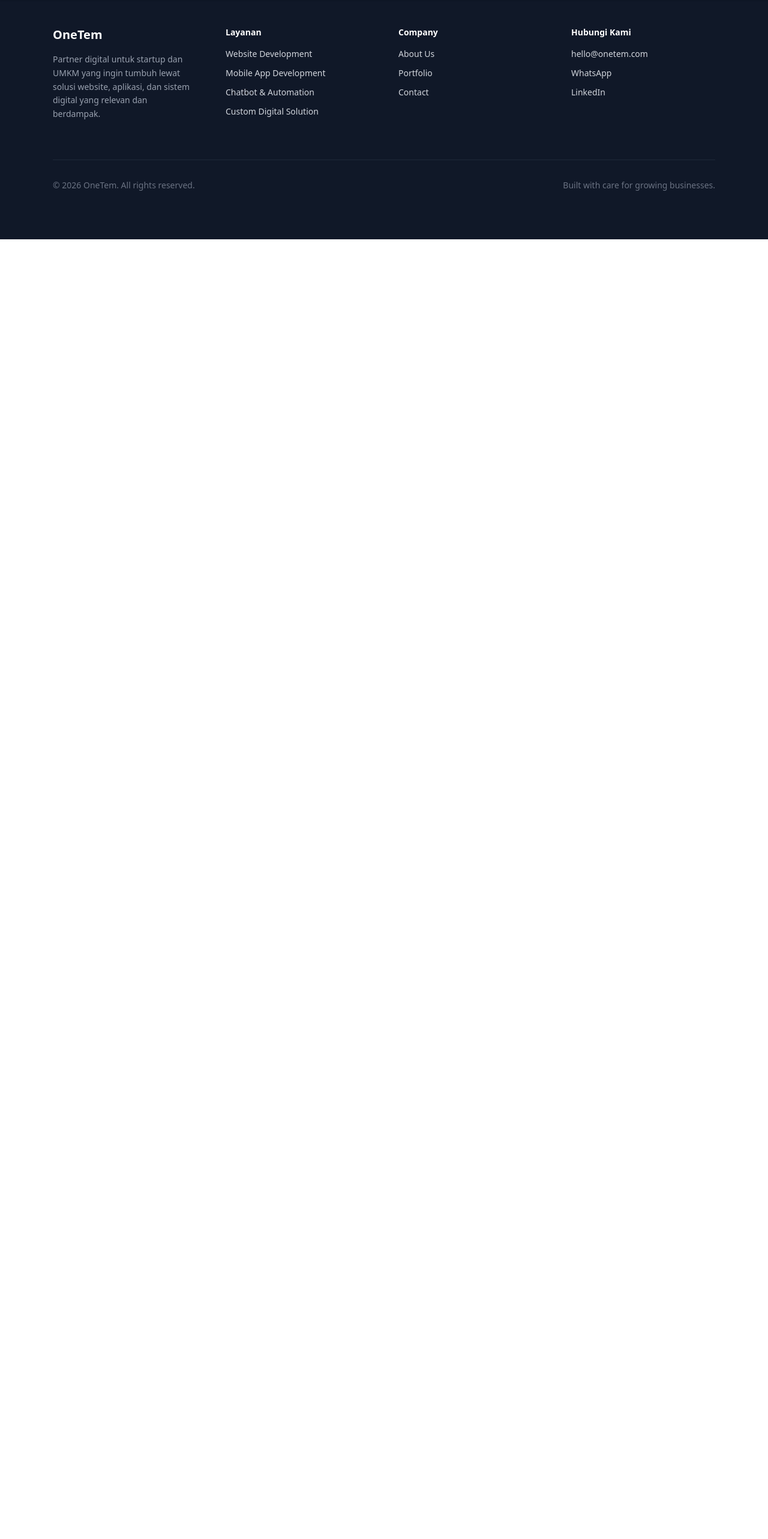
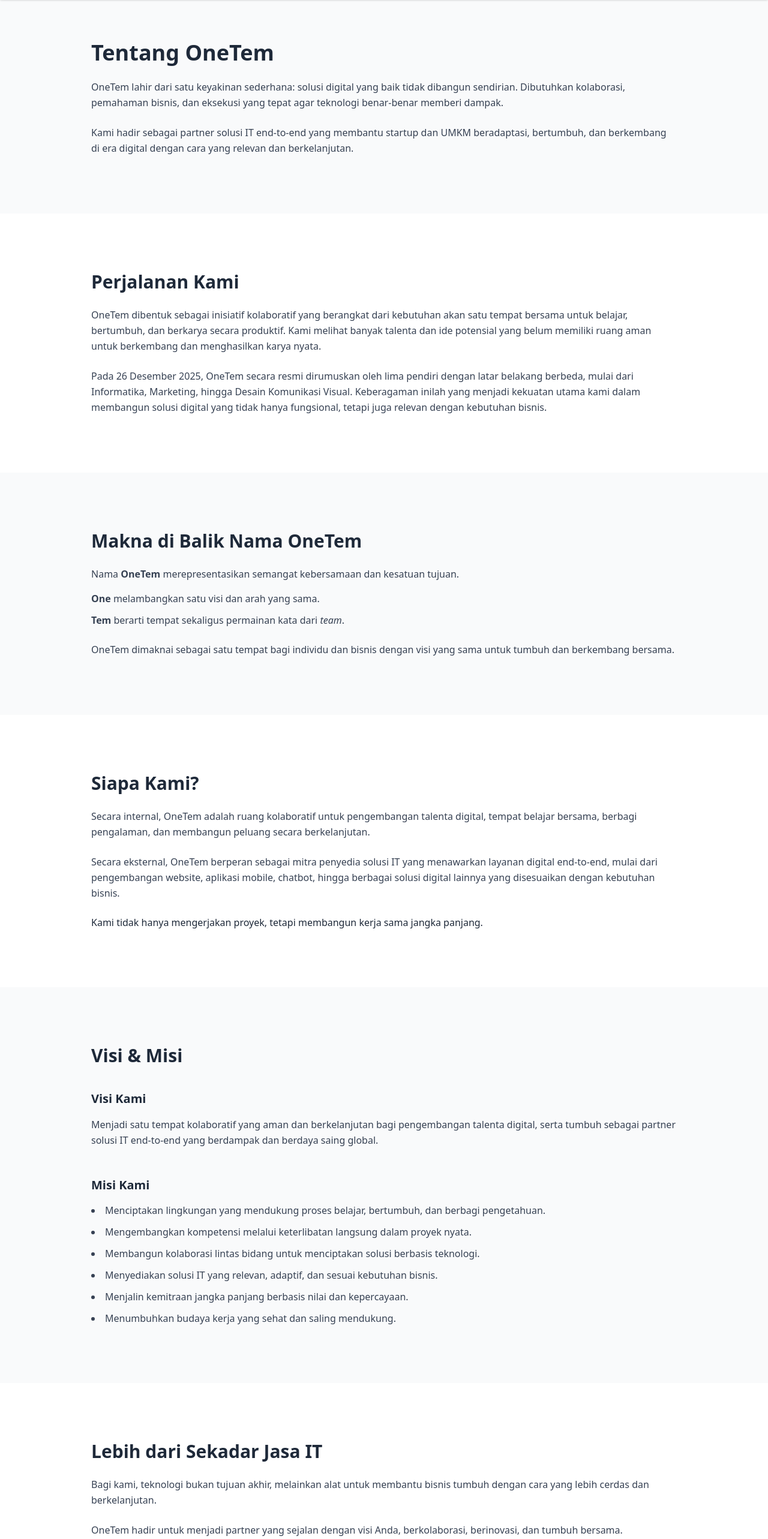
Before and after one commit to iqmalakur/onetem, a Vue app: page /about in a window 1280 px wide. Shown: the part 60-2626 px from the top of the page at 60% size. Before the commit the page ends 800 px from the top, so only its background shows below. Built offline with nearby package versions, Linux system fonts and the light colour scheme.

Commit message:
create about us page

```diff
--- a/src/pages/AboutUs.vue
+++ b/src/pages/AboutUs.vue
@@ -1,3 +1,144 @@
 <template>
-  <h1>About Us</h1>
+  <!-- Intro About Us -->
+  <section class="pt-32 pb-24 bg-gray-50">
+    <div class="max-w-5xl mx-auto px-6">
+      <h1 class="text-3xl md:text-4xl font-bold mb-6">Tentang OneTem</h1>
+      <p class="text-gray-700 leading-relaxed mb-6">
+        OneTem lahir dari satu keyakinan sederhana: solusi digital yang baik
+        tidak dibangun sendirian. Dibutuhkan kolaborasi, pemahaman bisnis, dan
+        eksekusi yang tepat agar teknologi benar-benar memberi dampak.
+      </p>
+      <p class="text-gray-700 leading-relaxed">
+        Kami hadir sebagai partner solusi IT end-to-end yang membantu startup
+        dan UMKM beradaptasi, bertumbuh, dan berkembang di era digital dengan
+        cara yang relevan dan berkelanjutan.
+      </p>
+    </div>
+  </section>
+
+  <!-- Our Story -->
+  <section class="py-24">
+    <div class="max-w-5xl mx-auto px-6">
+      <h2 class="text-2xl md:text-3xl font-bold mb-6">Perjalanan Kami</h2>
+      <p class="text-gray-700 leading-relaxed mb-6">
+        OneTem dibentuk sebagai inisiatif kolaboratif yang berangkat dari
+        kebutuhan akan satu tempat bersama untuk belajar, bertumbuh, dan
+        berkarya secara produktif. Kami melihat banyak talenta dan ide potensial
+        yang belum memiliki ruang aman untuk berkembang dan menghasilkan karya
+        nyata.
+      </p>
+      <p class="text-gray-700 leading-relaxed">
+        Pada 26 Desember 2025, OneTem secara resmi dirumuskan oleh lima pendiri
+        dengan latar belakang berbeda, mulai dari Informatika, Marketing, hingga
+        Desain Komunikasi Visual. Keberagaman inilah yang menjadi kekuatan utama
+        kami dalam membangun solusi digital yang tidak hanya fungsional, tetapi
+        juga relevan dengan kebutuhan bisnis.
+      </p>
+    </div>
+  </section>
+
+  <!-- Name Meaning -->
+  <section class="py-24 bg-gray-50">
+    <div class="max-w-5xl mx-auto px-6">
+      <h2 class="text-2xl md:text-3xl font-bold mb-6">
+        Makna di Balik Nama OneTem
+      </h2>
+      <p class="text-gray-700 leading-relaxed mb-4">
+        Nama <strong>OneTem</strong> merepresentasikan semangat kebersamaan dan
+        kesatuan tujuan.
+      </p>
+      <ul class="space-y-3 text-gray-700">
+        <li><strong>One</strong> melambangkan satu visi dan arah yang sama.</li>
+        <li>
+          <strong>Tem</strong> berarti tempat sekaligus permainan kata dari
+          <em>team</em>.
+        </li>
+      </ul>
+      <p class="text-gray-700 leading-relaxed mt-6">
+        OneTem dimaknai sebagai satu tempat bagi individu dan bisnis dengan visi
+        yang sama untuk tumbuh dan berkembang bersama.
+      </p>
+    </div>
+  </section>
+
+  <!-- Who We Are -->
+  <section class="py-24">
+    <div class="max-w-5xl mx-auto px-6">
+      <h2 class="text-2xl md:text-3xl font-bold mb-6">Siapa Kami?</h2>
+      <p class="text-gray-700 leading-relaxed mb-6">
+        Secara internal, OneTem adalah ruang kolaboratif untuk pengembangan
+        talenta digital, tempat belajar bersama, berbagi pengalaman, dan
+        membangun peluang secara berkelanjutan.
+      </p>
+      <p class="text-gray-700 leading-relaxed">
+        Secara eksternal, OneTem berperan sebagai mitra penyedia solusi IT yang
+        menawarkan layanan digital end-to-end, mulai dari pengembangan website,
+        aplikasi mobile, chatbot, hingga berbagai solusi digital lainnya yang
+        disesuaikan dengan kebutuhan bisnis.
+      </p>
+      <p class="text-gray-800 font-medium mt-6">
+        Kami tidak hanya mengerjakan proyek, tetapi membangun kerja sama jangka
+        panjang.
+      </p>
+    </div>
+  </section>
+
+  <!-- Vision & Mission -->
+  <section class="py-24 bg-gray-50">
+    <div class="max-w-5xl mx-auto px-6">
+      <h2 class="text-2xl md:text-3xl font-bold mb-10">Visi & Misi</h2>
+
+      <div class="mb-12">
+        <h3 class="text-xl font-semibold mb-4">Visi Kami</h3>
+        <p class="text-gray-700 leading-relaxed">
+          Menjadi satu tempat kolaboratif yang aman dan berkelanjutan bagi
+          pengembangan talenta digital, serta tumbuh sebagai partner solusi IT
+          end-to-end yang berdampak dan berdaya saing global.
+        </p>
+      </div>
+
+      <div>
+        <h3 class="text-xl font-semibold mb-4">Misi Kami</h3>
+        <ul class="space-y-3 text-gray-700 list-disc list-inside">
+          <li>
+            Menciptakan lingkungan yang mendukung proses belajar, bertumbuh, dan
+            berbagi pengetahuan.
+          </li>
+          <li>
+            Mengembangkan kompetensi melalui keterlibatan langsung dalam proyek
+            nyata.
+          </li>
+          <li>
+            Membangun kolaborasi lintas bidang untuk menciptakan solusi berbasis
+            teknologi.
+          </li>
+          <li>
+            Menyediakan solusi IT yang relevan, adaptif, dan sesuai kebutuhan
+            bisnis.
+          </li>
+          <li>
+            Menjalin kemitraan jangka panjang berbasis nilai dan kepercayaan.
+          </li>
+          <li>Menumbuhkan budaya kerja yang sehat dan saling mendukung.</li>
+        </ul>
+      </div>
+    </div>
+  </section>
+
+  <!-- Closing -->
+  <section class="py-24">
+    <div class="max-w-5xl mx-auto px-6">
+      <h2 class="text-2xl md:text-3xl font-bold mb-6">
+        Lebih dari Sekadar Jasa IT
+      </h2>
+      <p class="text-gray-700 leading-relaxed mb-6">
+        Bagi kami, teknologi bukan tujuan akhir, melainkan alat untuk membantu
+        bisnis tumbuh dengan cara yang lebih cerdas dan berkelanjutan.
+      </p>
+      <p class="text-gray-700 leading-relaxed">
+        OneTem hadir untuk menjadi partner yang sejalan dengan visi Anda,
+        berkolaborasi, berinovasi, dan tumbuh bersama.
+      </p>
+    </div>
+  </section>
 </template>
```
